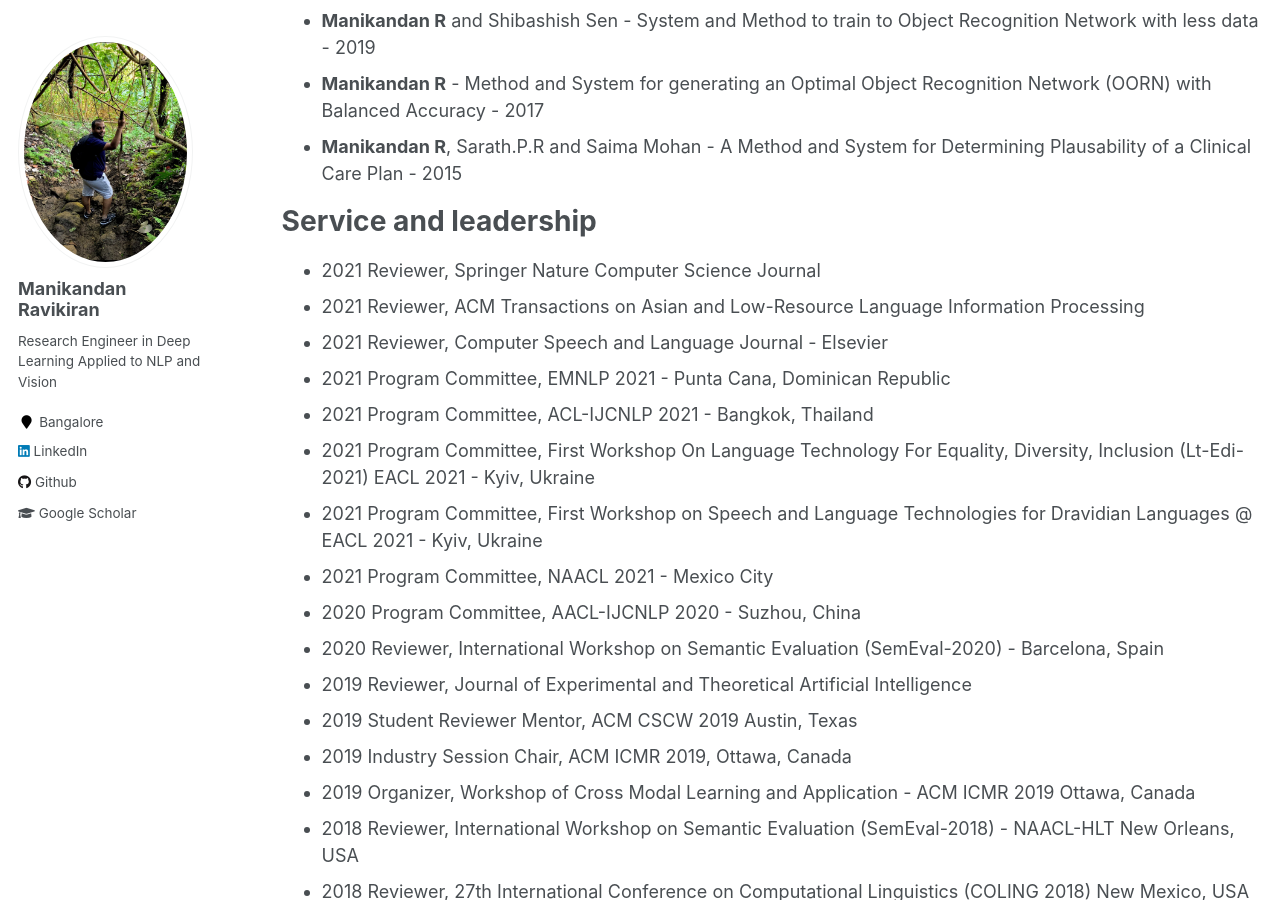
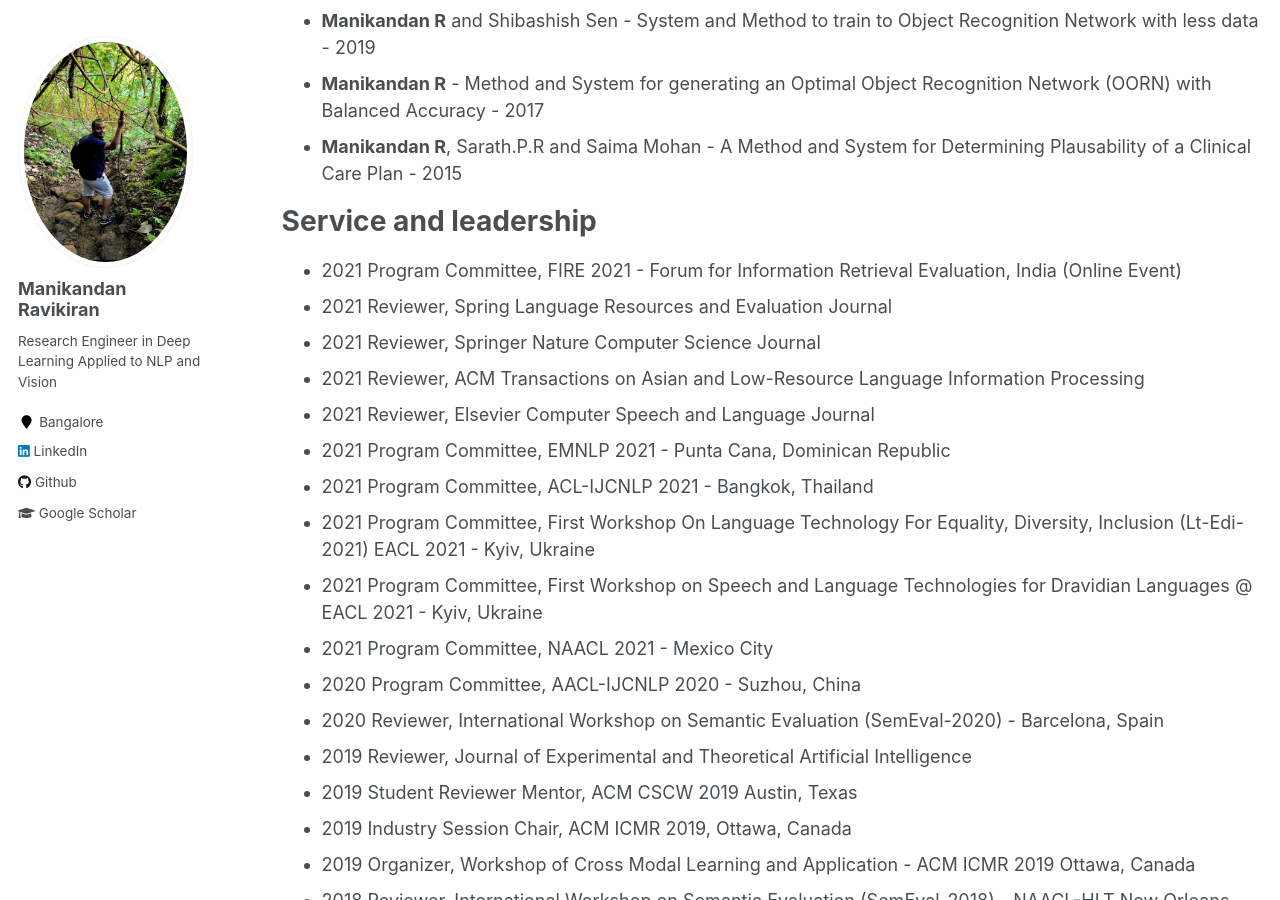
Before and after one commit to manikandan-ravikiran/manikandan-ravikiran.github.io, a Jekyll site: the page built from _pages/cv.md, in a window 1280 px wide and 900 px high, scrolled down 4581 px. Built offline with Jekyll 4.4.1, drawn with Linux system fonts in a browser that asks for light colours.

Commit message:
Added LRE and FIRE membership details

```diff
--- a/_pages/cv.md
+++ b/_pages/cv.md
@@ -130,9 +130,11 @@ Care Plan - 2015
 
 Service and leadership
 ======
+* 2021 Program Committee, FIRE 2021 - Forum for Information Retrieval Evaluation, India (Online Event)
+* 2021 Reviewer, Spring Language Resources and Evaluation Journal
 * 2021 Reviewer, Springer Nature Computer Science Journal
 * 2021 Reviewer, ACM Transactions on Asian and Low-Resource Language Information Processing
-* 2021 Reviewer, Computer Speech and Language Journal - Elsevier
+* 2021 Reviewer, Elsevier Computer Speech and Language Journal
 * 2021 Program Committee, EMNLP 2021 - Punta Cana, Dominican Republic
 * 2021 Program Committee, ACL-IJCNLP 2021 - Bangkok, Thailand
 * 2021 Program Committee, First Workshop On Language Technology For Equality, Diversity, Inclusion (Lt-Edi-2021) EACL 2021 - Kyiv, Ukraine
```
